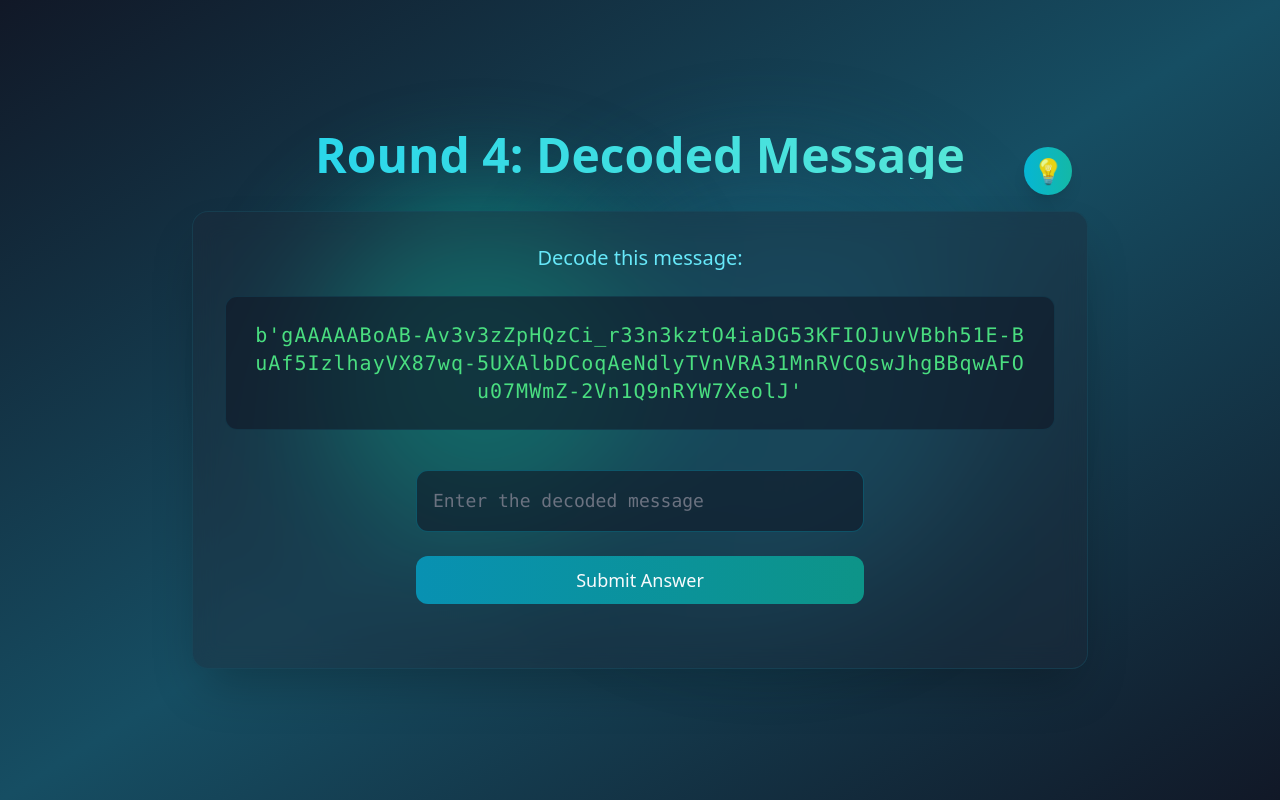
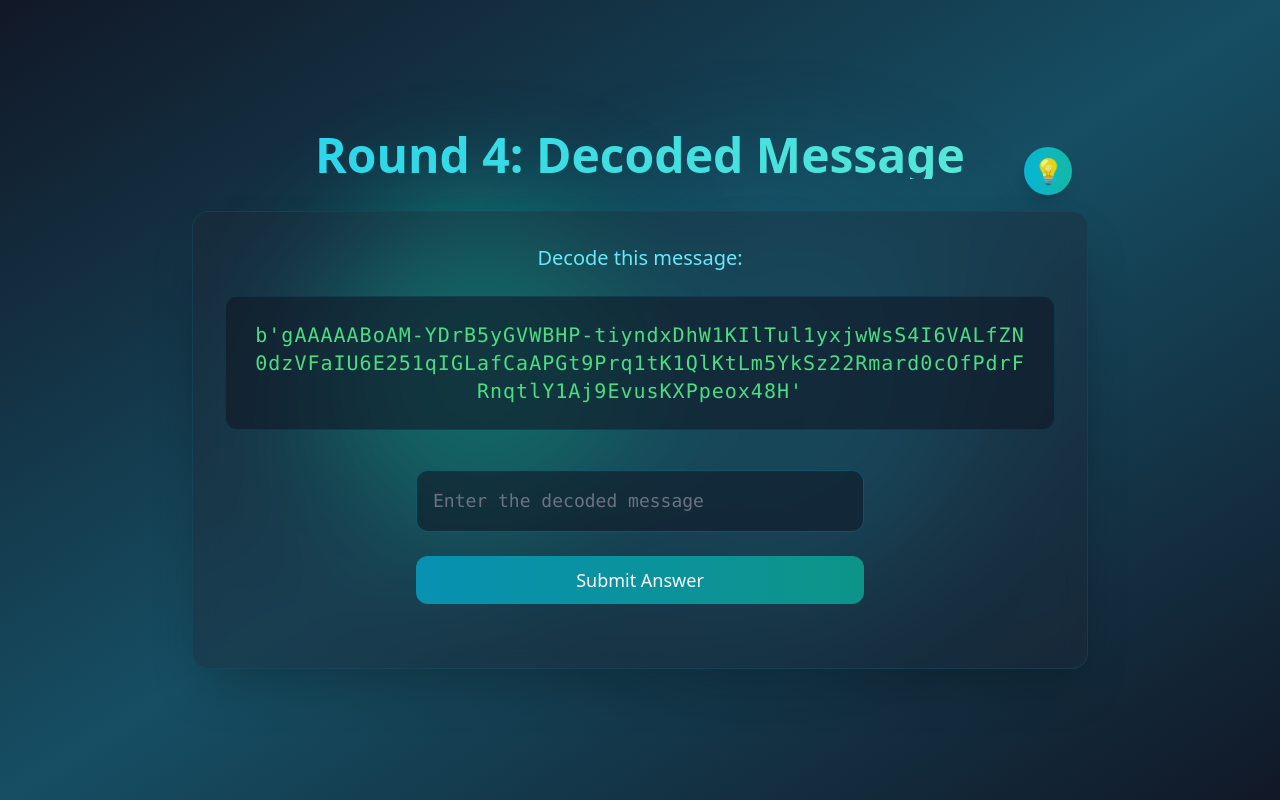
Before and after one commit to TermiXD-25654/Farewell_2k25, a React (Vite) app: page /UpS6M2lnZl8_uhVnsBFUxBxCCorh in a window 1280 px wide. Built offline with nearby package versions, Linux system fonts and the light colour scheme; the HTML template or start-up script is replaced by a standard one.

Commit message:
Update secret pin and adjust call duration

```diff
--- a/src/pages/Round2Page.jsx
+++ b/src/pages/Round2Page.jsx
@@ -16,7 +16,7 @@ const ROUND_2_CONFIG = {
   // You can replace this with your actual puzzle width and height
   gridSize: 3, // 3x3 grid (8 tiles + 1 empty space)
   // Add the secret pin here
-  secretPin: "1234", // You can change this to any pin you want
+  secretPin: "_D5NetMJFLZOhy4vlDMsnQlRJ1DNAQsjaRMxm4VuHCs=", // You can change this to any pin you want
 };
 
 // Helper to check if puzzle is solved
--- a/src/pages/Round4Page.jsx
+++ b/src/pages/Round4Page.jsx
@@ -7,8 +7,8 @@ import { updateProgress } from '../api.js'; // 👈 import API function
 
 // These values will be provided by you later
 const ROUND_4_CONFIG = {
-  encryptedMessage: "b'gAAAAABoAB-Av3v3zZpHQzCi_r33n3kztO4iaDG53KFIOJuvVBbh51E-BuAf5IzlhayVX87wq-5UXAlbDCoqAeNdlyTVnVRA31MnRVCQswJhgBBqwAFOu07MWmZ-2Vn1Q9nRYW7XeolJ'", // Example binary message
-  correctAnswer: 'Asla Hum bhi rakhte hai LADDAR', // Example decoded answer
+  encryptedMessage: "b'gAAAAABoAM-YDrB5yGVWBHP-tiyndxDhW1KIlTul1yxjwWsS4I6VALfZN0dzVFaIU6E251qIGLafCaAPGt9Prq1tK1QlKtLm5YkSz22Rmard0cOfPdrFRnqtlY1Aj9EvusKXPpeox48H'", // Example binary message
+  correctAnswer: 'Asla hum bhi rakhte hai LADDAR', // Example decoded answer
   buttonsEscapeAttempts: 30 // After this many attempts, the button will stop moving
 };
 
--- a/src/pages/WelcomePage.jsx
+++ b/src/pages/WelcomePage.jsx
@@ -130,7 +130,7 @@ const WelcomePage = () => {
     if (callState === 'active') {
       const timer = setTimeout(() => {
         setShowEndCallButton(true);
-      }, 5000); // Replace 5000 with your desired duration in milliseconds
+      }, 27000); // Replace 5000 with your desired duration in milliseconds
 
       return () => clearTimeout(timer);
     } else {
```
Also changed, not shown: 1 other file (tests, documents, lock files or other folders).
